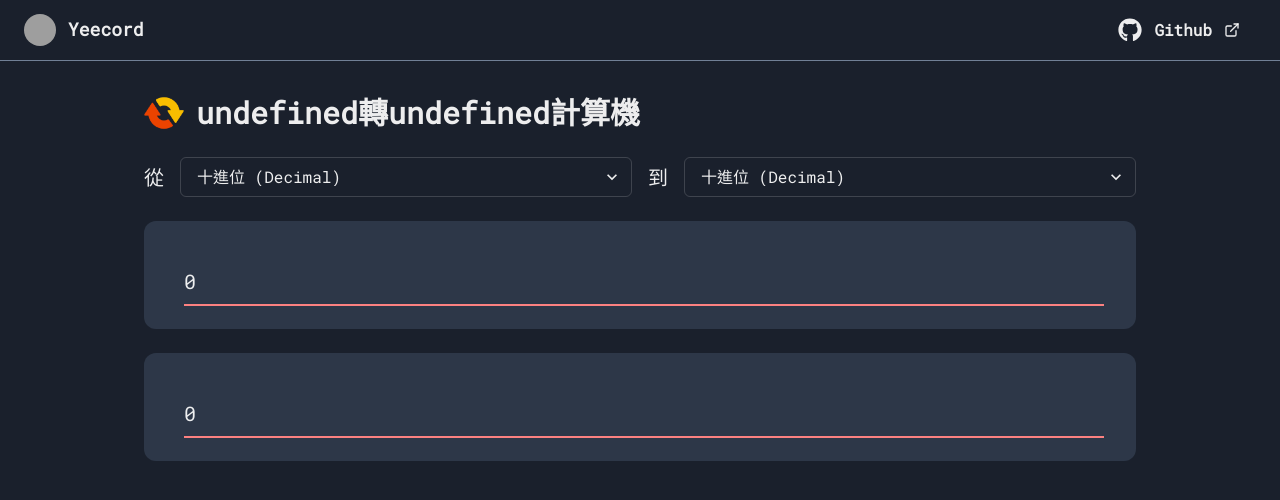
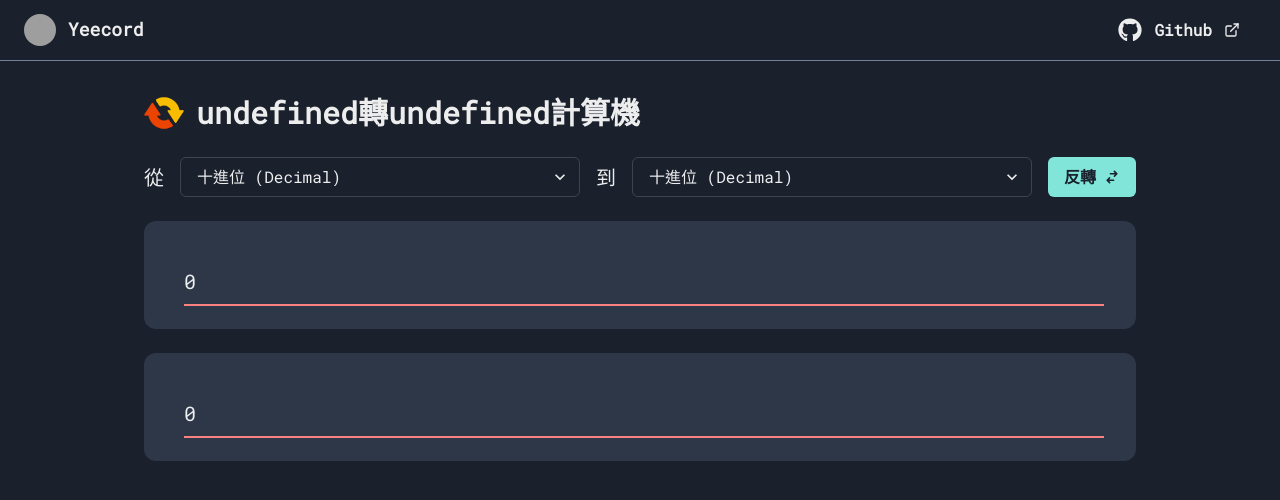
Before and after one commit to yeecord/tools, a Next.js app: page /calculator/1/1 in a window 1280 px wide. Shown: the top 500 px of the page. Built offline with nearby package versions, Linux system fonts and the light colour scheme; grey boxes are pictures that could not be loaded.

Commit message:
add loading

```diff
--- a/pages/calculator/[from]/[to].js
+++ b/pages/calculator/[from]/[to].js
@@ -1,4 +1,4 @@
-import {Box, Flex, Grid, Select, Text} from "@chakra-ui/react"
+import {Box, Button, Flex, Grid, Select, Text} from "@chakra-ui/react"
 import {Nav} from "@components/nav"
 import {CalculatorItem, CalculatorLogo, types} from "@components/calculatorItem"
 import {useRouter} from "next/router"
@@ -6,12 +6,15 @@ import {useState} from "react"
 import {useCalculate} from "../index"
 import {NextSeo} from "next-seo"
 import {SeoConfig} from "../../../next-seo.config"
+import {HiSwitchHorizontal} from "react-icons/hi"
 
 export default function SingleCalculator({ from, to }) {
 	const router = useRouter()
 
 	const [fromVal, setFrom] = useState("0")
 	const [toVal, setTo] = useState("0")
+
+	const [loading, setLoading] = useState(false)
 
 	const fromData = {
 		...types.find(x => x.id === from),
@@ -46,7 +49,9 @@ export default function SingleCalculator({ from, to }) {
 				px={4}
 			>
 				<CalculatorLogo title={title}/>
+				<Flex gap={4}>
 					<Grid
+						flexGrow={1}
 						fontSize="xl"
 						gap="1rem"
 						alignItems="center"
@@ -57,9 +62,8 @@ export default function SingleCalculator({ from, to }) {
 							gap="1rem"
 						>
 							<Text>從</Text>
-						<Select defaultValue={from} onChange={(event) => {
-							router.push(`/calculator/${event.target.value}/${to}`)
-						}}>
+							<Select value={from}
+									onChange={(event) => push(router, `/calculator/${event.target.value}/${to}`, setLoading)}>
 								{types.map(x => <option value={x.id} key={x.id} disabled={x.id === to}>{x.title}</option>)}
 							</Select>
 						</Flex>
@@ -68,18 +72,26 @@ export default function SingleCalculator({ from, to }) {
 							alignItems="center"
 						>
 							<Text>到</Text>
-						<Select defaultValue={to} onChange={(event) => {
-							router.push(`/calculator/${from}/${event.target.value}`)
-						}}>
+							<Select value={to}
+									onChange={(event) => push(router, `/calculator/${from}/${event.target.value}`, setLoading)}>
 								{types.map(x => <option value={x.id} key={x.id} disabled={x.id === from}>{x.title}</option>)}
 							</Select>
 						</Flex>
 					</Grid>
+					<Button colorScheme="teal" rightIcon={<HiSwitchHorizontal/>} isLoading={loading}
+						onClick={() => push(router, `/calculator/${to}/${from}`, setLoading)}>反轉</Button>
+				</Flex>
 				<CalculatorItem {...fromData} calculate={getCalculate(fromData)}/>
 				<CalculatorItem {...toData} calculate={getCalculate(toData)}/>
 			</Grid>
 		</Box>
 	)
+}
+
+async function push(router, path, setLoading) {
+	setLoading(true)
+	await router.push(path)
+	setLoading(false)
 }
 
 export async function getStaticPaths() {
```
Lines whose indentation alone changed are shown as unchanged.
